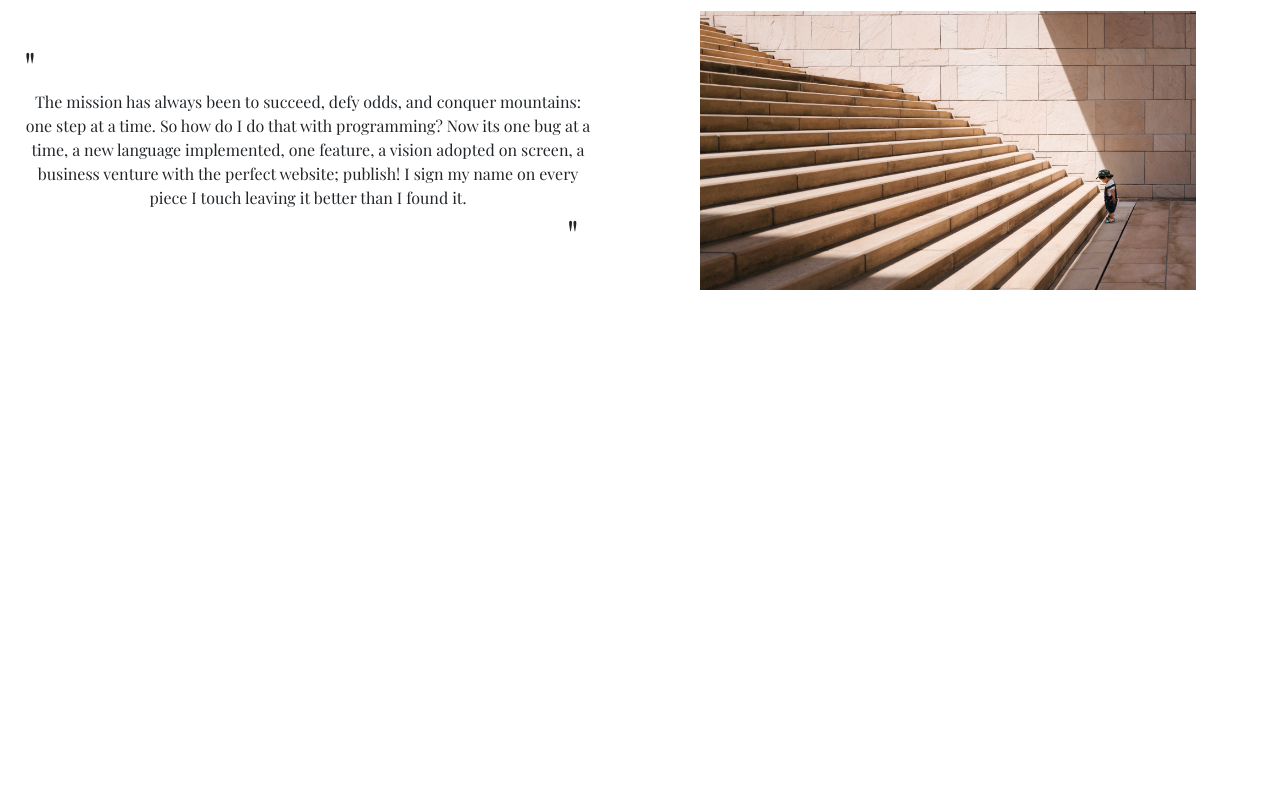
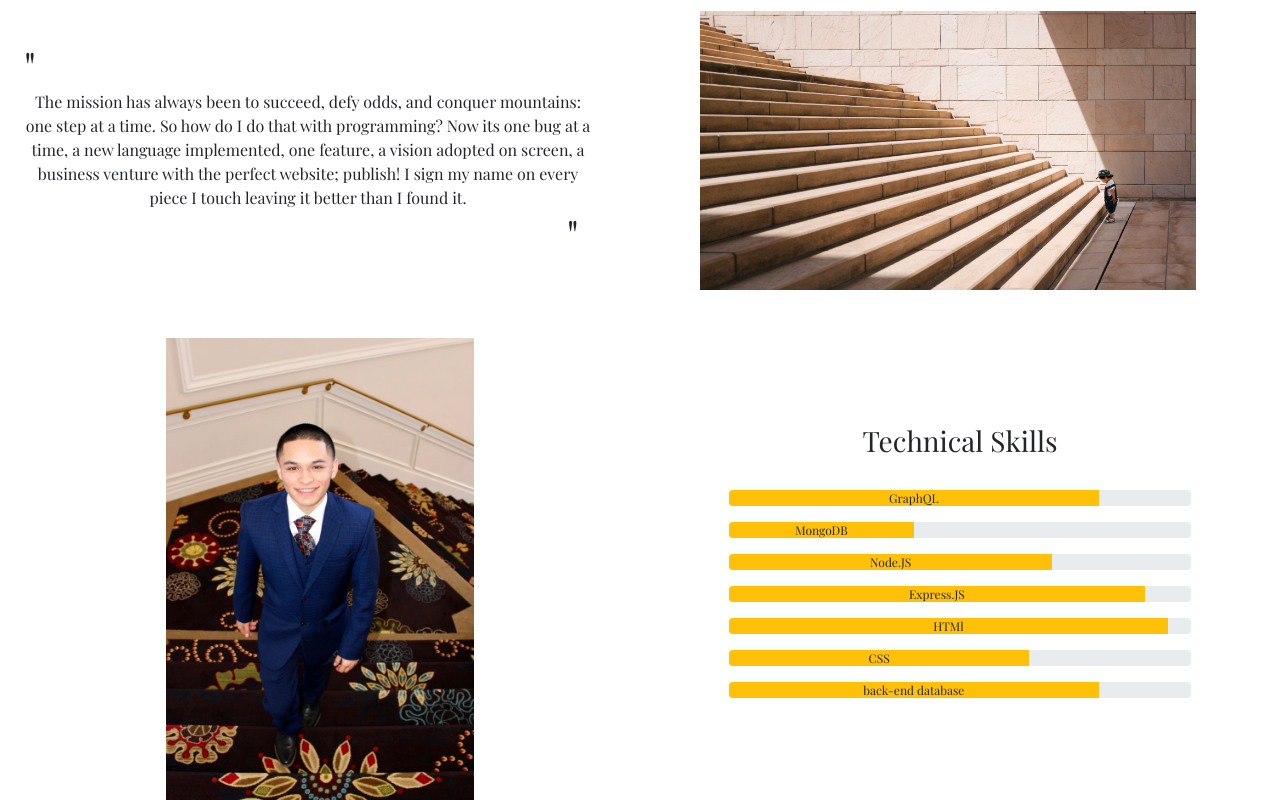
Before and after one commit to santiagov916/profolio, a React (Create React App) app: page / in a window 1280 px wide. Shown: the part 504-1304 px from the top of the page. Before the commit the page ends 842 px from the top, so only its background shows below. Built offline with nearby package versions, Linux system fonts and the light colour scheme.

Commit message:
technical skills are displayed as wanted, need to work with that image a little bit more, dissapear when the screen gets too small?

```diff
--- a/src/App.js
+++ b/src/App.js
@@ -5,6 +5,7 @@ import Projects from './components/Projects';
 import Contact from './components/Contact';
 import Home from './components/Home';
 import NavSection from './components/Nav';
+import TechnicalSkills from './components/Skills';
 import $ from 'jquery';
 
 function App() {
@@ -13,6 +14,7 @@ function App() {
     <NavSection></NavSection>
     <Home></Home>
     <About></About>
+    <TechnicalSkills></TechnicalSkills>
     {/* <Projects></Projects>
     <Contact></Contact> */}
    </>
--- a/src/components/About/index.js
+++ b/src/components/About/index.js
@@ -46,7 +46,7 @@ function About() {
                                 fluid
                                 src={coverPhoto}
                                 alt=''
-                                className='cover-photo rounded p-5'/>
+                                className='rounded p-5'/>
                             </div>
                         </div>
                         </div>
--- /dev/null
+++ b/src/components/Skills/index.js
@@ -0,0 +1,54 @@
+import render from 'dom-serializer';
+import React from 'react';
+import "react-bootstrap";
+import { Image, ProgressBar } from 'react-bootstrap';
+import stairs from '../../assets/me/stairs.jpeg';
+
+function TechnicalSkills() {
+
+    return (
+        <>
+        <div className="container-fluid">
+            <div className="row">
+                <div className="col-6">
+                    <Image fluid alt="" src={stairs} className="w-50 offset-3" />
+                </div>
+                <div className="col-6 m-auto">
+
+                        <header className="text-center m-auto h3 pb-3">Technical Skills</header>
+
+
+                            <div className="col-12 my-3">
+                            <ProgressBar className="w-75 m-auto" variant="warning text-dark" now={80} label={`GraphQL`}></ProgressBar>
+                            </div>
+                            <div className="col-12 my-3">
+                            <ProgressBar className="w-75 m-auto" variant="warning text-dark" now={40} label={`MongoDB`}></ProgressBar>
+                            </div>
+                            <div className="col-12 my-3">
+                            <ProgressBar className="w-75 m-auto" variant="warning text-dark" now={70} label={`Node.JS`}></ProgressBar>
+                            </div>
+                            <div className="col-12 my-3">
+                            <ProgressBar className="w-75 m-auto" variant="warning text-dark" now={90} label={`Express.JS`}></ProgressBar>
+                            </div>
+                            <div className="col-12 my-3">
+                            <ProgressBar className="w-75 m-auto" variant="warning text-dark" now={95} label={`HTMl`}></ProgressBar>
+                            </div>
+                            <div className="col-12 my-3">
+                            <ProgressBar className="w-75 m-auto" variant="warning text-dark" now={65} label={`CSS`}></ProgressBar>
+                            </div>
+                            <div className="col-12 my-3">
+                            <ProgressBar className="w-75 m-auto" variant="warning text-dark" now={80} label={`back-end database`}></ProgressBar>
+                            </div>
+
+               </div>
+
+            </div>
+        </div>
+
+        </>
+
+    )
+
+}
+
+export default TechnicalSkills;
```
